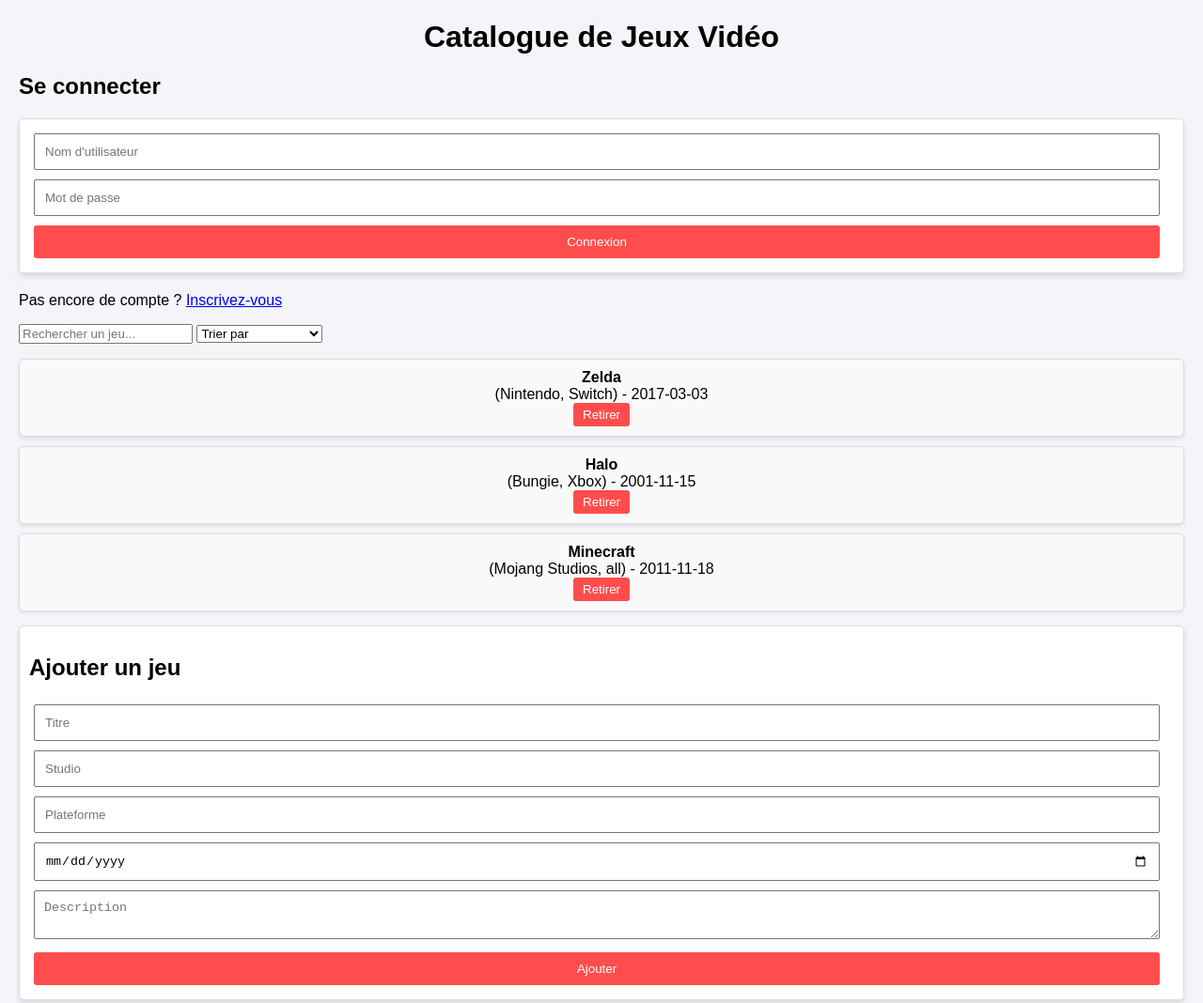
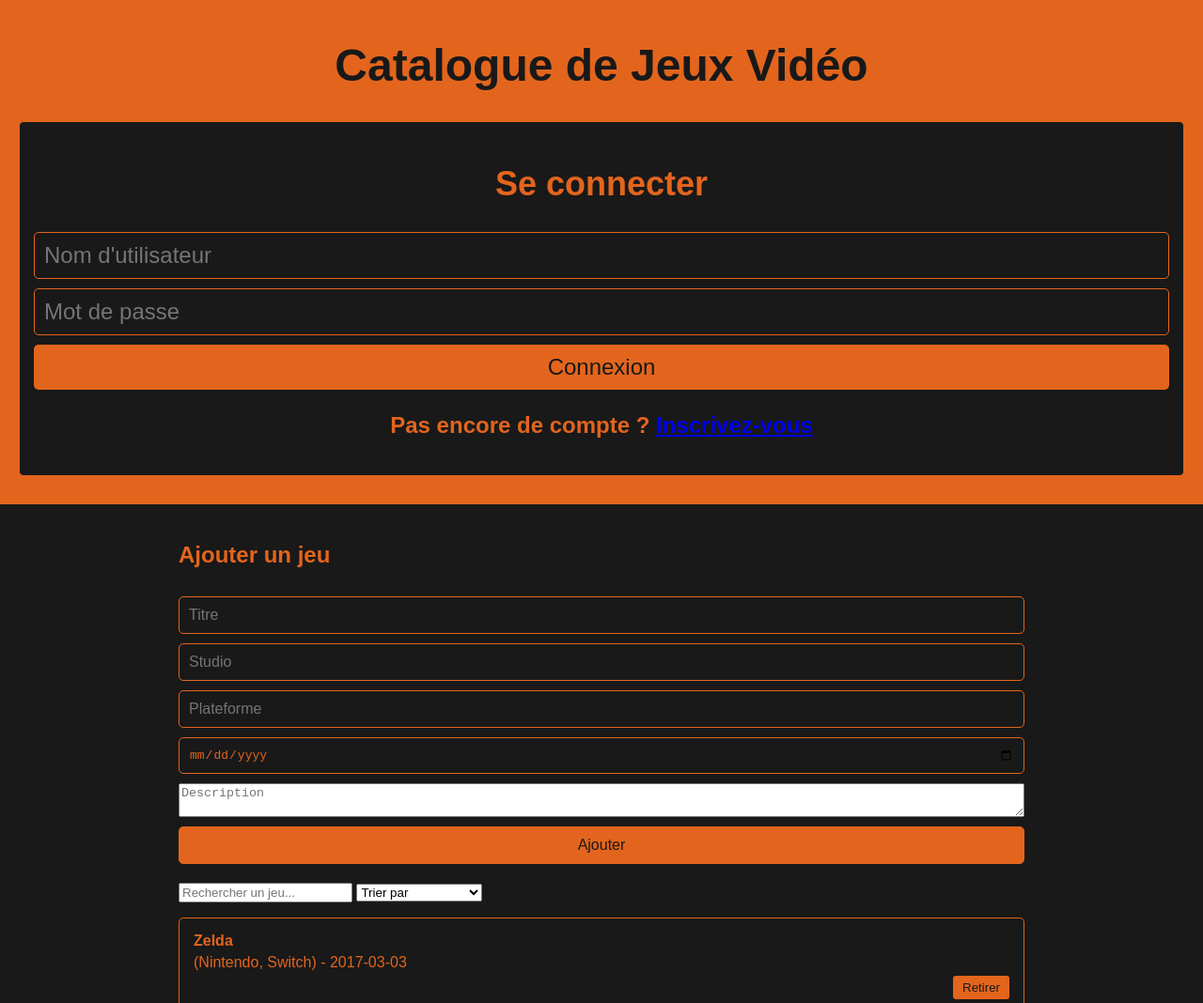
Before and after one commit to RobinDebieve/projet-catalogue, a website with bundled scripts: page index.html in a window 1280 px wide. Shown: the top 1068 px of the page at 94% size. Built offline with nearby package versions, Linux system fonts and the light colour scheme.

Commit message:
amelioration css

```diff
--- a/assets/styles/style.css
+++ b/assets/styles/style.css
@@ -1,91 +1,143 @@
+/* Styles généraux */
 body {
   font-family: Arial, sans-serif;
-    margin: 20px;
+  background-color: #191919;
+  color: #E3651D;
+  margin: 0;
   padding: 0;
-    background-color: #f4f4f9;
+  box-sizing: border-box;
 }
 
-  h1 {
+header {
+  background-color: #E3651D;
+  color: #191919;
+  padding: 10px 20px;
   text-align: center;
+  font-size: 1.5em;
+  font-weight: bold;
+}
+
+main {
+  padding: 20px;
+  max-width: 900px;
+  margin: 0 auto;
+}
+
+/* Formulaire d'ajout */
+form {
+  display: flex;
+  flex-direction: column;
+  gap: 10px;
   margin-bottom: 20px;
 }
 
-  form {
-    margin-bottom: 20px;
+form input, form button {
   padding: 10px;
-    background: #ffffff;
-    border: 1px solid #ddd;
+  font-size: 1em;
+  border: 1px solid #E3651D;
   border-radius: 5px;
-    box-shadow: 0 4px 6px rgba(0, 0, 0, 0.1);
+  background-color: #191919;
+  color: #E3651D;
 }
 
-  form input, form textarea, form button {
-    margin: 5px;
-    padding: 10px;
-    width: calc(100% - 20px);
-    box-sizing: border-box;
+form button {
+  background-color: #E3651D;
+  color: #191919;
+  cursor: pointer;
+  transition: background-color 0.3s;
 }
 
-  ul {
+form button:hover {
+  background-color: #191919;
+  color: #E3651D;
+}
+
+/* Liste des jeux */
+#gameList {
   list-style: none;
   padding: 0;
 }
 
-  li {
-    margin: 10px 0;
-    padding: 10px;
-    background: #ffffff;
-    border: 1px solid #ddd;
+.game-item {
+  padding: 15px;
+  margin-bottom: 10px;
+  border: 1px solid #E3651D;
   border-radius: 5px;
+  background-color: #191919;
+  transition: box-shadow 0.3s;
   display: flex;
-    justify-content: space-between;
-    align-items: center;
-    box-shadow: 0 2px 4px rgba(0, 0, 0, 0.1);
+  flex-direction: column;
+  gap: 5px;
 }
 
-  button {
+.game-item:hover {
+  box-shadow: 0 4px 8px rgba(0, 0, 0, 0.5);
+}
+
+.game-item button {
+  align-self: flex-end;
   padding: 5px 10px;
-    background-color: #ff4d4d;
-    color: white;
+  background-color: #E3651D;
+  color: #191919;
   border: none;
   border-radius: 3px;
   cursor: pointer;
-  }
-
-  button:hover {
-    background-color: #ff1a1a;
-  }
-  .game-item {
-    display: flex;
-    flex-direction: column; /* Organisation en colonne */
-    padding: 10px;
-    margin: 10; /* Supprime l'espacement par défaut */
-    background-color: #f9f9f9;
-    border-bottom: 1px solid #ddd; /* Bordure en bas de chaque élément */
   transition: background-color 0.3s;
 }
 
-
-
-  .game-item:last-child {
-    border-bottom: none; /* Supprime la bordure pour le dernier élément */
+.game-item button:hover {
+  background-color: #191919;
+  color: #E3651D;
 }
 
-
-  .game-item:hover {
-    background-color: #e6e6e6;
+/* Barre de recherche et tri */
+.controls {
+  display: flex;
+  justify-content: space-between;
+  margin-bottom: 20px;
 }
 
-  .description {
-    display: none;
-    margin-top: 10px;
-    padding: 5px;
-    background-color: #eef;
-    border-left: 3px solid #66f;
-    border-radius: 3px;
-    font-style: italic;
+.controls input, .controls select {
+  padding: 10px;
+  border: 1px solid #E3651D;
+  border-radius: 5px;
+  font-size: 1em;
+  background-color: #191919;
+  color: #E3651D;
 }
 
-  .description.show {
-    display: block;
+/* Connexion utilisateur */
+#authContainer {
+  margin-bottom: 20px;
+  padding: 15px;
+  border: 1px solid #E3651D;
+  border-radius: 5px;
+  background-color: #191919;
+  color: #E3651D;
 }
+
+#authContainer button {
+  padding: 10px 20px;
+  font-size: 1em;
+  background-color: #E3651D;
+  color: #191919;
+  border: none;
+  border-radius: 5px;
+  cursor: pointer;
+  transition: background-color 0.3s;
+}
+
+#authContainer button:hover {
+  background-color: #191919;
+  color: #E3651D;
+}
+
+/* Pied de page */
+footer {
+  text-align: center;
+  padding: 10px;
+  background-color: #E3651D;
+  color: #191919;
+  bottom: 0;
+  width: 100%;
+}
--- a/index.html
+++ b/index.html
@@ -14,6 +14,16 @@
   </header>
 
   <main>
+    <!-- Formulaire d'ajout de jeu -->
+    <form id="addGameForm">
+      <h2>Ajouter un jeu</h2>
+      <input type="text" id="title" placeholder="Titre" required />
+      <input type="text" id="studio" placeholder="Studio" required />
+      <input type="text" id="platform" placeholder="Plateforme" required />
+      <input type="date" id="releaseDate" required />
+      <textarea id="description" placeholder="Description" required></textarea>
+      <button type="submit">Ajouter</button>
+    </form>
     <!-- Barre de recherche -->
     <input type="text" id="search" placeholder="Rechercher un jeu..." />
 
@@ -29,16 +39,7 @@
     <!-- Liste des jeux -->
     <ul id="gameList"></ul>
 
-    <!-- Formulaire d'ajout de jeu -->
-    <form id="addGameForm">
-      <h2>Ajouter un jeu</h2>
-      <input type="text" id="title" placeholder="Titre" required />
-      <input type="text" id="studio" placeholder="Studio" required />
-      <input type="text" id="platform" placeholder="Plateforme" required />
-      <input type="date" id="releaseDate" required />
-      <textarea id="description" placeholder="Description" required></textarea>
-      <button type="submit">Ajouter</button>
-    </form>
+
   </main>
 
   <footer>
```
Lines whose indentation alone changed are shown as unchanged.
